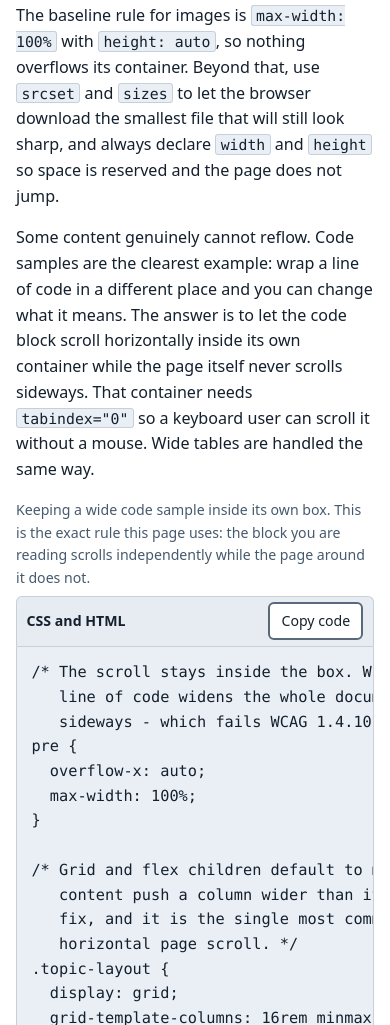
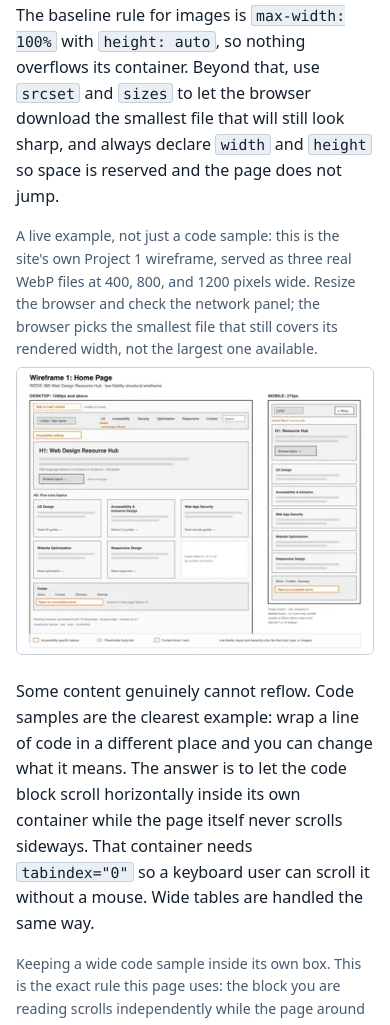
Before and after one commit to gilbertanderson/wdde385, a plain HTML site: page responsive-design.html in a window 390 px wide. Shown: the part 3914-4939 px from the top of the page. Drawn offline with Linux system fonts and the light colour scheme.

Commit message:
Add a real responsive image demonstration to Responsive Design
The Optimization page's srcset example was code-sample-only; the site
had zero actual <img> elements anywhere, which is a real gap against
Project 4's technical requirements ("include images that resize and
maintain quality across various devices") and against the
Responsiveness rubric criterion, which names images specifically.

Generated three genuine WebP variants (400/800/1200w) of the Project 1
home-page wireframe and wired up a live srcset/sizes example on the
Responsive Design page, right where the technique is already
explained in prose. Rendering the source SVG needed native-size
headless Chrome (a bare SVG file renders at its intrinsic pixel size
regardless of window size, so a smaller window just crops it rather
than scaling it down) followed by a proper PIL downscale for the three
widths, not three separate Chrome renders at different window sizes.

Verified: pa11y-ci 9/9 clean, Lighthouse 99/100/100/100 on the page
with no new CLS (width/height attributes reserve the space).

```diff
--- a/responsive-design.html
+++ b/responsive-design.html
@@ -186,6 +186,22 @@ p  { max-width: 68ch; }
         <code>srcset</code> and <code>sizes</code> to let the browser download the smallest
         file that will still look sharp, and always declare <code>width</code> and
         <code>height</code> so space is reserved and the page does not jump.</p>
+
+        <figure class="code-sample responsive-image-demo">
+          <figcaption>A live example, not just a code sample: this is the site's own Project 1
+          wireframe, served as three real WebP files at 400, 800, and 1200 pixels wide. Resize
+          the browser and check the network panel; the browser picks the smallest file that
+          still covers its rendered width, not the largest one available.</figcaption>
+          <img
+            src="images/wireframe-home-800.webp"
+            srcset="images/wireframe-home-400.webp 400w,
+                    images/wireframe-home-800.webp 800w,
+                    images/wireframe-home-1200.webp 1200w"
+            sizes="(min-width: 64em) 40rem, 90vw"
+            width="1120" height="900"
+            alt="Low-fidelity wireframe of the home page, shown at both a desktop width of 1280 pixels and a mobile width of 375 pixels, with the mobile version collapsing the navigation to a single labeled Menu button and stacking the five topic cards into one column">
+        </figure>
+
         <p>Some content genuinely cannot reflow. Code samples are the clearest example: wrap a
         line of code in a different place and you can change what it means. The answer is to
         let the code block scroll horizontally inside its own container while the page itself
--- a/styles.css
+++ b/styles.css
@@ -756,6 +756,17 @@ button:hover {
   margin-bottom: 0.4rem;
 }
 
+.responsive-image-demo {
+  max-width: none;
+}
+
+.responsive-image-demo img {
+  display: block;
+  border: 1px solid var(--border-soft);
+  border-radius: var(--radius);
+  background: #ffffff; /* the wireframe is drawn on a white canvas */
+}
+
 .code-head {
   display: flex;
   flex-wrap: wrap;
```
Also changed, not shown: images/wireframe-home-1200.webp (added), images/wireframe-home-400.webp (added), images/wireframe-home-800.webp (added).
